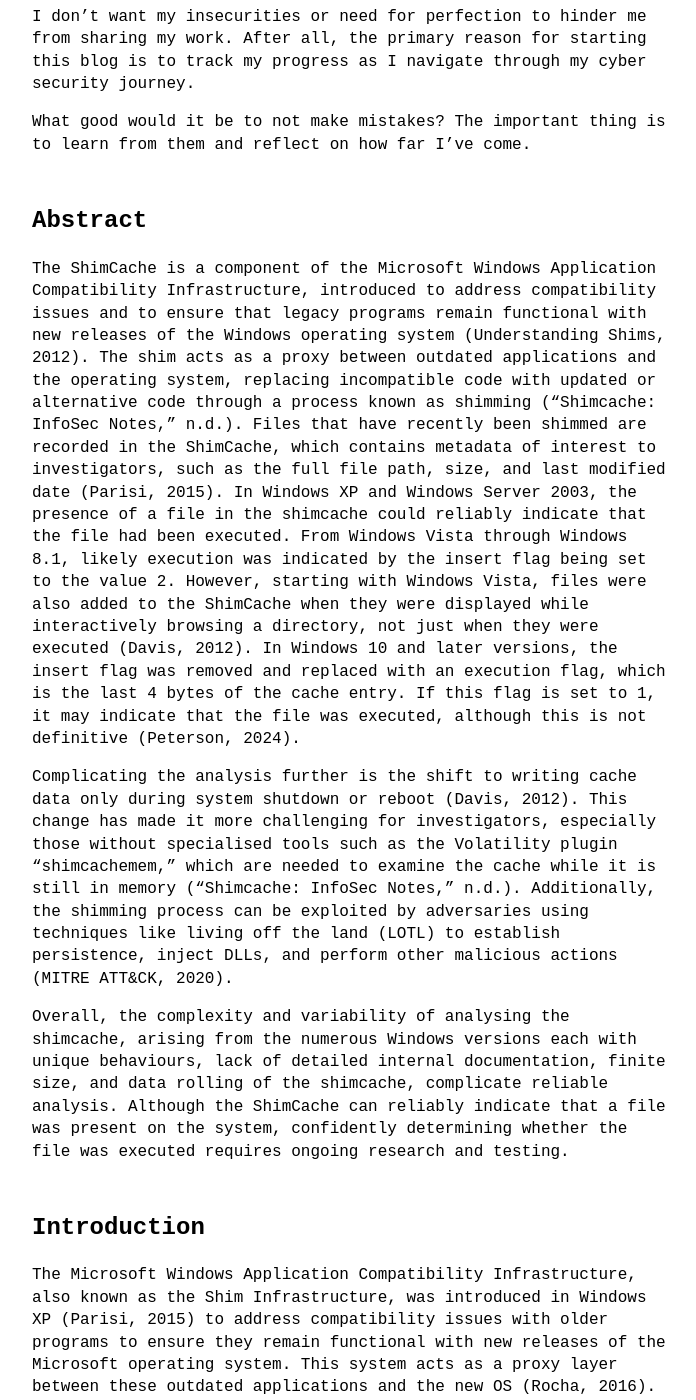
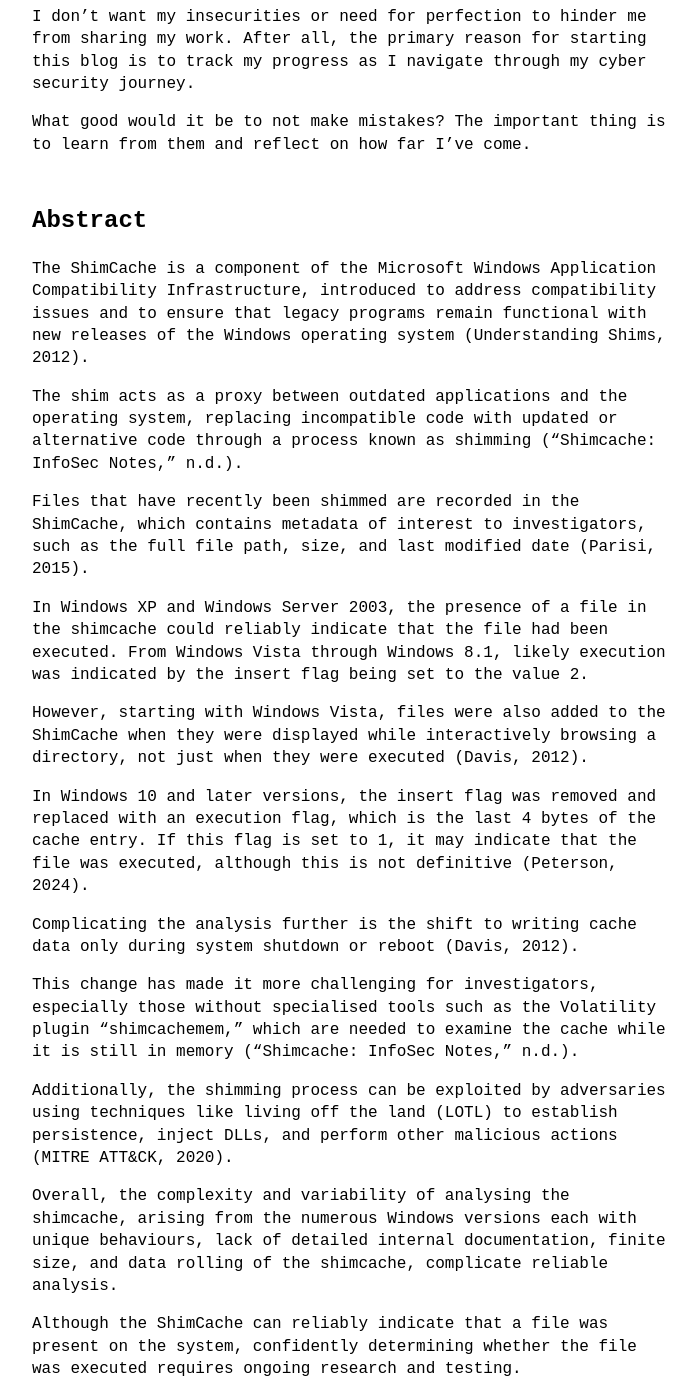
Before and after one commit to llucasly/llucasly.github.io, a Jekyll site: the page built from _posts/2024-10-20-exploring-shimcache.markdown, in a window 1280 px wide and 1400 px high, scrolled down 557 px. Shown: the whole window, without its empty margins (288-984 px from the left). Built offline with Jekyll 4.4.1, drawn with Linux system fonts in a browser that asks for light colours.

Commit message:
Exploring ShimCache Edit: Formatting

```diff
--- a/_posts/2024-10-20-exploring-shimcache.markdown
+++ b/_posts/2024-10-20-exploring-shimcache.markdown
@@ -16,11 +16,27 @@ I don't want my insecurities or need for perfection to hinder me from sharing my
 What good would it be to not make mistakes? The important thing is to learn from them and reflect on how far I've come.
 
 ## Abstract
-The ShimCache is a component of the Microsoft Windows Application Compatibility Infrastructure, introduced to address compatibility issues and to ensure that legacy programs remain functional with new releases of the Windows operating system (Understanding Shims, 2012). The shim acts as a proxy between outdated applications and the operating system, replacing incompatible code with updated or alternative code through a process known as shimming ("Shimcache: InfoSec Notes," n.d.). Files that have recently been shimmed are recorded in the ShimCache, which contains metadata of interest to investigators, such as the full file path, size, and last modified date (Parisi, 2015). In Windows XP and Windows Server 2003, the presence of a file in the shimcache could reliably indicate that the file had been executed. From Windows Vista through Windows 8.1, likely execution was indicated by the insert flag being set to the value 2. However, starting with Windows Vista, files were also added to the ShimCache when they were displayed while interactively browsing a directory, not just when they were executed (Davis, 2012). In Windows 10 and later versions, the insert flag was removed and replaced with an execution flag, which is the last 4 bytes of the cache entry. If this flag is set to 1, it may indicate that the file was executed, although this is not definitive (Peterson, 2024).
+The ShimCache is a component of the Microsoft Windows Application Compatibility Infrastructure, introduced to address compatibility issues and to ensure that legacy programs remain functional with new releases of the Windows operating system (Understanding Shims, 2012).
 
-Complicating the analysis further is the shift to writing cache data only during system shutdown or reboot (Davis, 2012). This change has made it more challenging for investigators, especially those without specialised tools such as the Volatility plugin “shimcachemem,” which are needed to examine the cache while it is still in memory ("Shimcache: InfoSec Notes," n.d.). Additionally, the shimming process can be exploited by adversaries using techniques like living off the land (LOTL) to establish persistence, inject DLLs, and perform other malicious actions (MITRE ATT&CK, 2020).
+The shim acts as a proxy between outdated applications and the operating system, replacing incompatible code with updated or alternative code through a process known as shimming ("Shimcache: InfoSec Notes," n.d.).
 
-Overall, the complexity and variability of analysing the shimcache, arising from the numerous Windows versions each with unique behaviours, lack of detailed internal documentation, finite size, and data rolling of the shimcache, complicate reliable analysis. Although the ShimCache can reliably indicate that a file was present on the system, confidently determining whether the file was executed requires ongoing research and testing.
+Files that have recently been shimmed are recorded in the ShimCache, which contains metadata of interest to investigators, such as the full file path, size, and last modified date (Parisi, 2015).
+
+In Windows XP and Windows Server 2003, the presence of a file in the shimcache could reliably indicate that the file had been executed. From Windows Vista through Windows 8.1, likely execution was indicated by the insert flag being set to the value 2.
+
+However, starting with Windows Vista, files were also added to the ShimCache when they were displayed while interactively browsing a directory, not just when they were executed (Davis, 2012).
+
+In Windows 10 and later versions, the insert flag was removed and replaced with an execution flag, which is the last 4 bytes of the cache entry. If this flag is set to 1, it may indicate that the file was executed, although this is not definitive (Peterson, 2024).
+
+Complicating the analysis further is the shift to writing cache data only during system shutdown or reboot (Davis, 2012).
+
+This change has made it more challenging for investigators, especially those without specialised tools such as the Volatility plugin “shimcachemem,” which are needed to examine the cache while it is still in memory ("Shimcache: InfoSec Notes," n.d.).
+
+Additionally, the shimming process can be exploited by adversaries using techniques like living off the land (LOTL) to establish persistence, inject DLLs, and perform other malicious actions (MITRE ATT&CK, 2020).
+
+Overall, the complexity and variability of analysing the shimcache, arising from the numerous Windows versions each with unique behaviours, lack of detailed internal documentation, finite size, and data rolling of the shimcache, complicate reliable analysis.
+
+Although the ShimCache can reliably indicate that a file was present on the system, confidently determining whether the file was executed requires ongoing research and testing.
 
 ## Introduction
 The Microsoft Windows Application Compatibility Infrastructure, also known as the Shim Infrastructure, was introduced in Windows XP (Parisi, 2015) to address compatibility issues with older programs to ensure they remain functional with new releases of the Microsoft operating system. This system acts as a proxy layer between these outdated applications and the new OS (Rocha, 2016). It identifies compatibility issues and resolves them through a process known as shimming.
```
